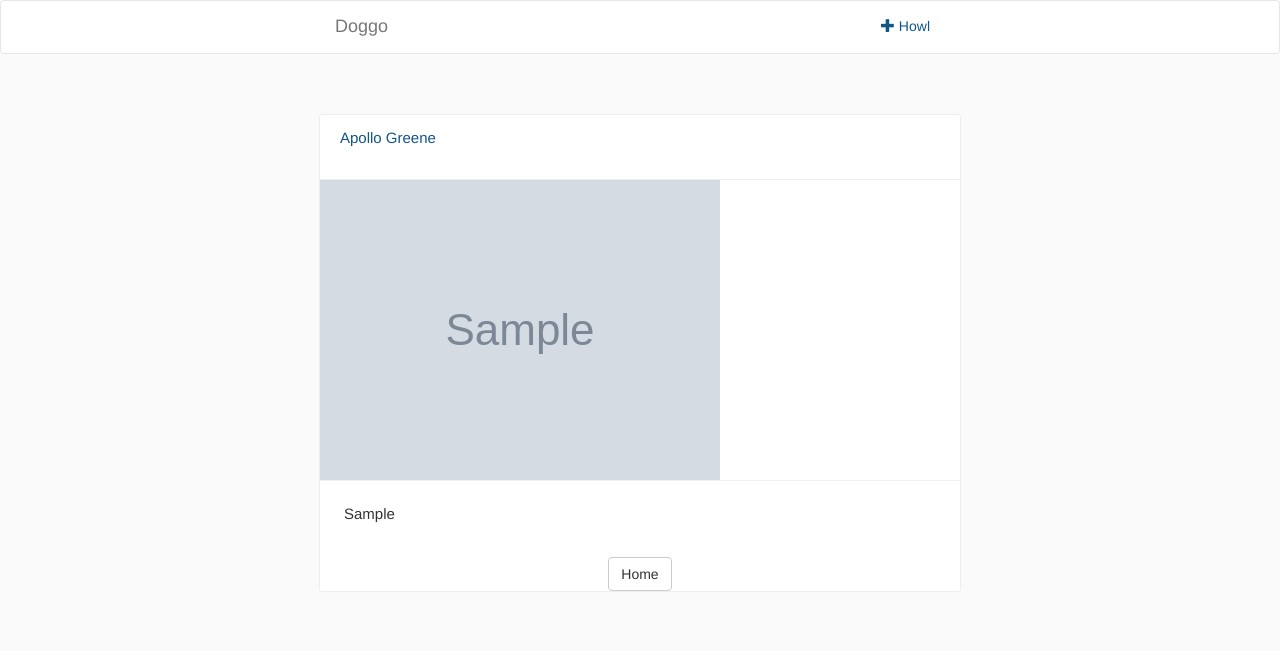
After one commit to lkisabeth/doggo, a Rails app: page /howls/1 in a window 1280 px wide. The commit adds this page. Shown: the top 651 px of the page. Run offline with Rails 7, Linux system fonts and the light colour scheme; tables that the repository leaves empty hold one stand-in row (values such as "Sample post"); grey boxes marked "Sample" are stand-in pictures; style sheets or scripts are compiled from the project's sources; parts of the project's set-up code (start-up, migrations or seed data) failed here and were passed over; some libraries are stand-ins or nearby versions.

Commit message:
add show page for howls

```diff
--- a/app/controllers/howls_controller.rb
+++ b/app/controllers/howls_controller.rb
@@ -13,6 +13,10 @@ class HowlsController < ApplicationController
     redirect_to howls_path
   end
 
+  def show
+    @howl = Howl.find(params[:id])
+  end
+
   private
     def howl_params
       params.require(:howl).permit(:image, :caption)
--- a/app/views/howls/index.html.erb
+++ b/app/views/howls/index.html.erb
@@ -5,7 +5,7 @@
         <p class="name">Apollo Greene</p>
       </div>
       <div class="image center-block">
-        <%= link_to (image_tag howl.image.url(:medium)), howl_path(howl) %>
+        <%= link_to (image_tag howl.image.url(:medium), class: 'img-responsive'), howl_path(howl) %>
       </div>
       <p class="caption"><%= howl.caption %></p>
     </div>
--- /dev/null
+++ b/app/views/howls/show.html.erb
@@ -0,0 +1,14 @@
+<div class="howls-wrapper row">
+  <div class="howl">
+    <div class="howl-head">
+      <p class="name">Apollo Greene</p>
+    </div>
+    <div class="image center-block">
+      <%= image_tag @howl.image.url(:medium) %>
+    </div>
+    <p class="caption"><%= @howl.caption %></p>
+    <div class="text-center">
+      <%= link_to "Home", howls_path, class: "btn btn-default" %>
+    </div>
+  </div>
+</div>
```
